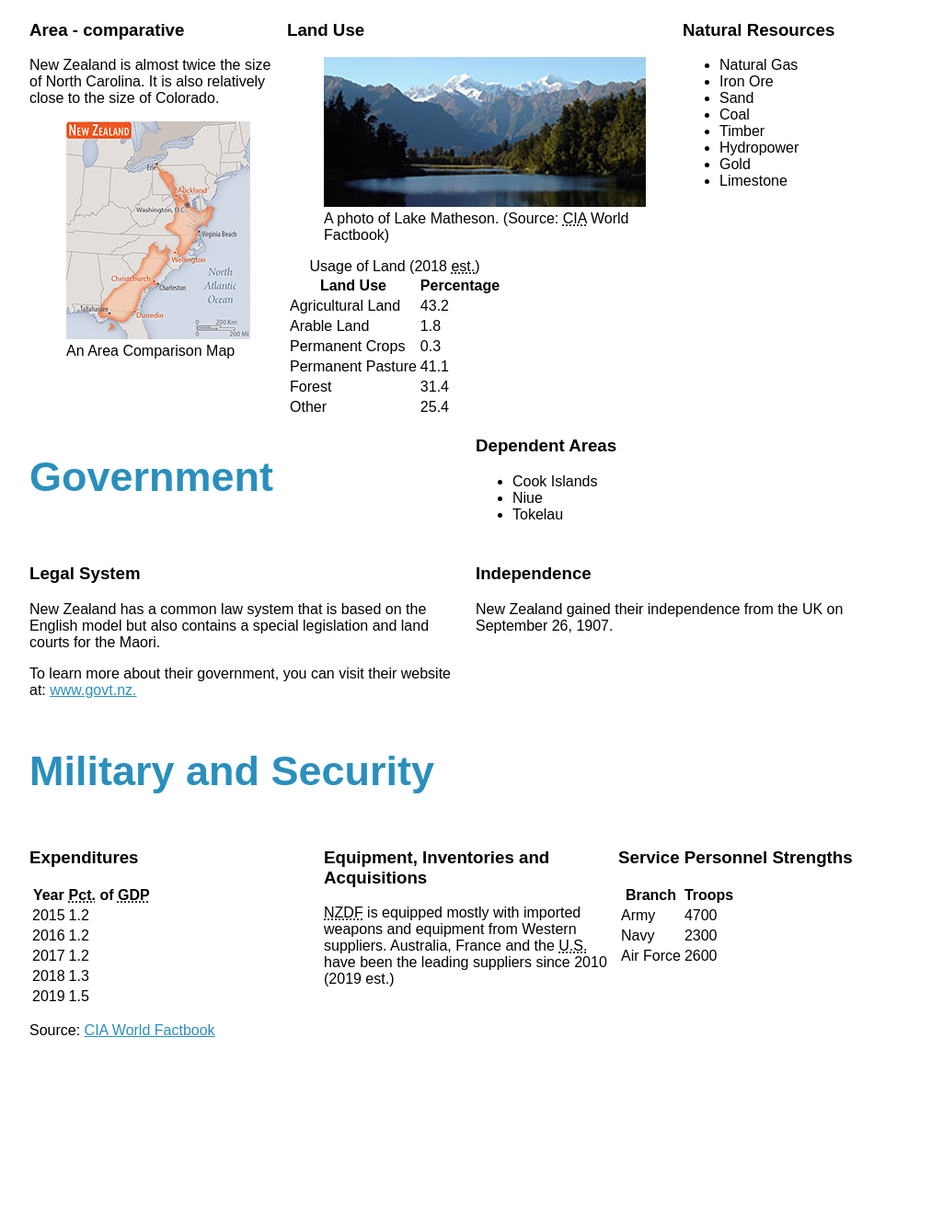
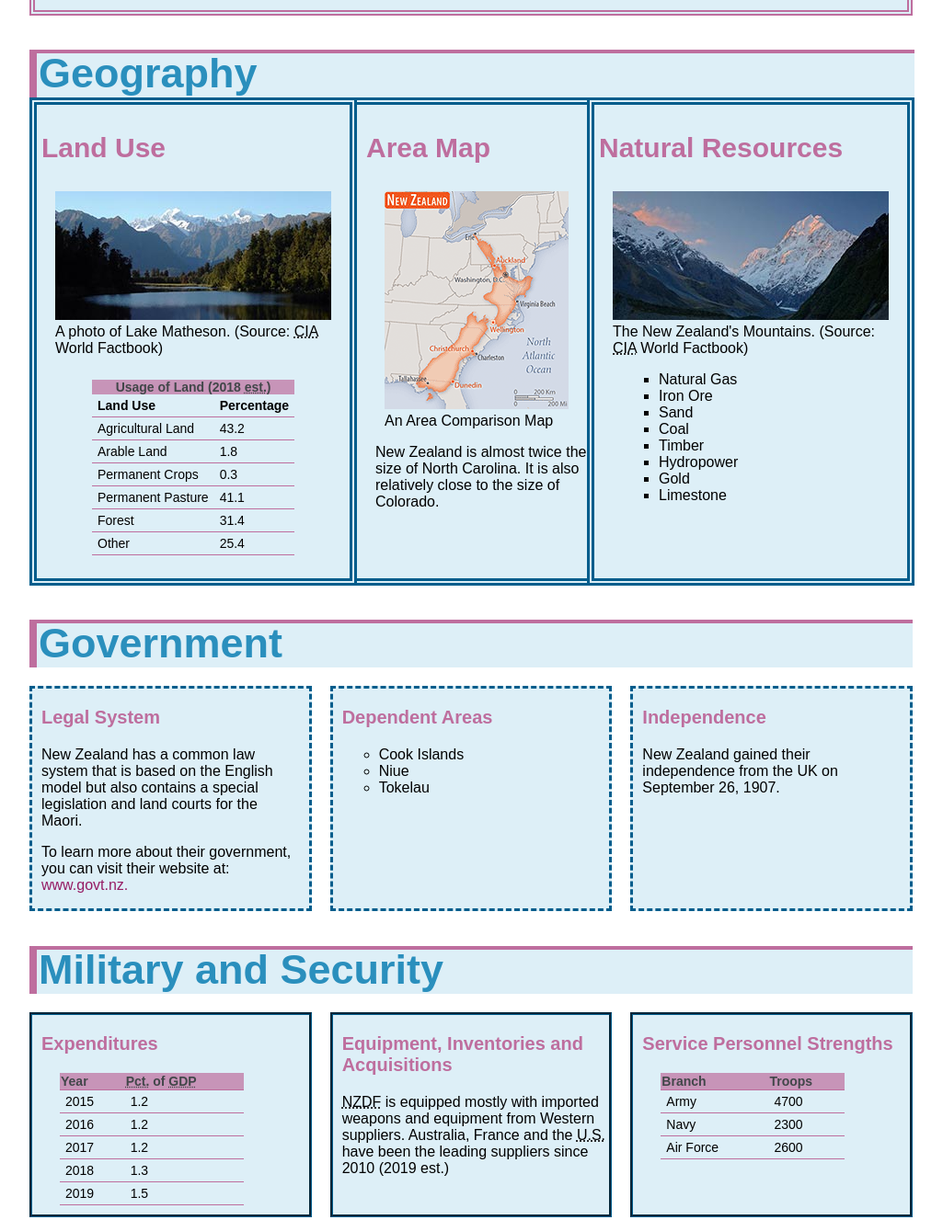
Before and after one commit to CheriseC/CheriseC.github.io, a plain HTML site: page new-zealand.html in a window 1280 px wide. Shown: the part 657-1984 px from the top of the page at 92% size, without its empty margins (128-1153 px from the left). Before the commit the page ends 1803 px from the top, so only its background shows below. Drawn offline with Linux system fonts and the light colour scheme; a web font is replaced by a local one.

Commit message:
The 2nd Version CSS project
This is hopefully the final version of my CSS project.

```diff
--- a/css/style.css
+++ b/css/style.css
@@ -10,13 +10,24 @@ body {
 h1 {
   font-family: "Major Mono Display";
   color: rgb(2,93,140);
+  background-color: rgb(186,228,229);
   font-size: 70px;
-  margin-left: 150px;
+  box-shadow: 12px 12px 2px 1px rgb(190,110,158);
 }
 
 nav ul {
   padding-left: 0;
   list-style-type: none;
+  font-size: 20px;
+  padding-top: 5px;
+  padding-bottom: 5px;
+  background-color: rgb(221,239,247);
+  display: flex;
+  justify-content: space-between;
+  box-sizing: border-box;
+  border-top: dashed;
+  border-bottom: dashed;
+  border-color: rgb(190,110,158);
 }
 
 nav li {
@@ -28,12 +39,47 @@ nav li {
   display: grid;
   grid-template-columns: 300px 1fr;
   grid-gap: 15px;
+  margin-top: 45px;
+  background-color: rgb(221,239,247);
+  grid-gap: 20px;
+  box-sizing: border-box;
+  border-style: double;
+  border-color: rgb(190,110,158);
+  border-width: 6px;
+}
+
+#section-intro #introduction {
+  box-sizing: border-box;
+  border-left: dashed;
+  border-color: rgb(190,110,158);
+  border-width: medium;
+}
+
+#section-intro p {
+  box-sizing: border-box;
+  border-left: dashed;
+  border-color: rgb(190,110,158);
+  border-width: medium;
+}
+
+#flag {
+  margin-bottom: 50px;
+  margin-top: 50px;
+  padding-left: 10px;
+  padding-right: 10px;
 }
 
 #introduction {
   color: rgb(42,143,189);
-  font-size: 45px;
+  font-size: 48px;
   margin-top: 0;
+  margin-bottom: 20px;
+  padding-left: 10px;
+  box-sizing: border-box;
+}
+
+#section-intro p {
+  padding-left: 10px;
 }
 
 #section-geo {
@@ -45,50 +91,231 @@ nav li {
   grid-column: 1 / -1;
   font-size: 45px;
   color: rgb(42,143,189);
+  background-color: rgb(221,239,247);
+  margin-bottom: 0;
+  padding-left: 10px;
+  box-shadow: inset 8px 4px rgb(190,110,158);
+}
+
+.polaroid {
+  grid-column: 2 / 3;
+  box-sizing: border-box;
+  border-top: double rgb(2,93,140);
+  border-bottom: double rgb(2,93,140);
+  border-width: 8px;
+  background-color: rgb(221,239,247);
+  padding-left: 10px;
+}
+
+.polaroid figure {
+  margin-right: 20px;
+  margin-left: 20px;
+}
+
+.polaroid h3{
+  color: rgb(190,110,158);
+  font-size: 30px;
+  margin-right: 10px;
+}
+
+.polaroid p {
+  padding-left: 10px;
 }
 
 #resources {
   grid-column: 3 / -1;
+  box-sizing: border-box;
+  border-style: double;
+  border-width: 8px;
+  border-color: rgb(2,93,140);
+  background-color: rgb(221,239,247);
+}
+
+#resources figure {
+  margin-right: 20px;
+  margin-left: 20px;
+}
+
+#resources ul{
+  list-style-type: square;
+  margin-left: 30px;
+}
+
+#resources h3{
+  color: rgb(190,110,158);
+  font-size: 30px;
+  margin-left: 5px;
 }
 
 #land {
-  grid-column: 2 / 3;
+  grid-column: 1 / 2;
   grid-row: 2 / 3;
+  box-sizing: border-box;
+  border-style: double;
+  border-width: 8px;
+  border-color: rgb(2,93,140);
+  background-color: rgb(221,239,247);
+}
+
+#land figure {
+  margin-right: 20px;
+  margin-left: 20px;
+}
+
+#land h3 {
+  color: rgb(190,110,158);
+  font-size: 30px;
+  margin-left: 5px;
+}
+
+#land table {
+  padding-left: 20px;
 }
 
 #gov {
   display: grid;
-  grid-template-columns: 1fr 1fr;
-  grid-gap: 10px;
+  grid-template-columns: 1fr 1fr 1fr;
+  grid-gap: 20px;
+}
+
+#gov ul {
+  list-style-type: circle;
 }
 
 #government {
+  grid-column: 1 / -1;
   font-size: 45px;
   color: rgb(42,143,189);
+  background-color: rgb(221,239,247);
+  margin-bottom: 0;
+  padding-left: 10px;
+  box-shadow: inset 8px 4px rgb(190,110,158);
 }
 
 #legal {
   grid-column: 1 / 2;
   grid-row: 2 / 3;
+  background-color: rgb(221,239,247);
+  border-style: dashed;
+  border-color: rgb(2,93,140);
+  padding-left: 10px;
+  padding-right: 10px;
 }
 
+#legal h3 {
+  color: rgb(190,110,158);
+  font-size: 20px;
+}
+
+#dependent {
+  background-color: rgb(221,239,247);
+  border-style: dashed;
+  border-color: rgb(2,93,140);
+  padding-left: 10px;
+  padding-right: 10px;
+}
+
+#dependent h3 {
+  color: rgb(190,110,158);
+  font-size: 20px;
+}
+
+#independence {
+  background-color: rgb(221,239,247);
+  border-style: dashed;
+  border-color: rgb(2,93,140);
+  padding-left: 10px;
+  padding-right: 10px;
+}
+
+#independence h3 {
+  color: rgb(190,110,158);
+  font-size: 20px;
+}
 #section-mil {
   display: grid;
   grid-template-columns: 1fr 1fr 1fr;
+  grid-gap: 20px;
+}
+
+#section-mil article {
+  border-style: groove;
+  border-color: rgb(2,93,140);
+  background-color: rgb(221,239,247);
+  padding-left: 10px;
+}
+#section-mil article h3 {
+  color: rgb(190,110,158);
+  font-size: 20px;
 }
 
 #military {
   grid-column: 1 / -1;
   font-size: 45px;
   color: rgb(42,143,189);
+  margin-bottom: 0;
+  padding-left: 10px;
+  background-color: rgb(221,239,247);
+  box-shadow: inset 8px 4px rgb(190,110,158);
+}
+
+.land-table {
+  border-collapse: collapse;
+  margin: 25px 0;
+  font-size: 14px;
+  min-width: 200px;
+  margin-left: 60px;
+}
+
+.land-table caption {
+  font-weight: bold;
+  background-color: rgb(190,110,158);
+  opacity: 0.7;
+}
+
+.land-table th {
+  text-align: left;
+  font-weight: bold;
+}
+
+.land-table th, td {
+  padding: 4px 6px;
+}
+
+.land-table td, tr {
+  border-bottom: 1px solid rgb(190,110,158);
+}
+
+.mil-table {
+  border-collapse: collapse;
+  margin: 10px 0;
+  font-size: 14px;
+  min-width: 200px;
+  margin-left: 20px;
+}
+
+.mil-table th {
+  font-weight: bold;
+  background-color: rgb(190,110,158);
+  opacity: 0.7;
+  text-align: left;
+}
+
+footer {
+  background-color: rgb(221,239,247);
+}
+
+a {
+  color: rgb(149,28,100);
 }
 
 a:link {
-  color:rgb(42,143,189);
+  color: rgb(149,28,100);
+  text-decoration: none;
 }
 
 a:visited {
-  color: rgb(149,28,100);
+  color:rgb(42,143,189);
 }
 
 a:hover {
--- a/new-zealand.html
+++ b/new-zealand.html
@@ -16,7 +16,7 @@
         <li><a href="#introduction">Introduction</a></li>
         <li><a href="#geography">Geography</a></li>
         <li><a href="#government">Government</a></li>
-        <li><a href="#military">Military and Security</a></li>
+        <li><a href="#military">Military</a></li>
       </ul>
     </nav>
 
@@ -24,6 +24,7 @@
       <section id="section-intro">
         <article id="flag">
           <img src="images/new-zealand-flag.png" alt="The New Zealand Flag." />
+          <img src="images/nz-snow-copy.jpg" alt="New Zealand Snow." />
         </article>
         <article>
           <h2 id="introduction">Introduction</h2>
@@ -32,27 +33,32 @@
           <p>In <time datetime="1840">1840</time>, the chieftans entered into a compact with Great Britain called the Treaty of Waitang. In this treaty they ceded sovereignty to Queen Victoria while retaining territorial rights. That same year, the British began the first organized colonial settlement. Between <time datetime="1843">1843</time> and <time datetime="1872">1872</time>, there was a series of land wars that ended with the defeat of the native people.</p>
 
           <p>In <time datetime="1907">1907</time>, the British colony of New Zealand became an independent dominion and supported the <abbr title="United Kingdom">UK</abbr> militarily in both world wars. New Zealand's full participation in a number of defense alliances lapsed by the 1980s. In recent years, the government has sought to address longstanding Maori grievances.</p>
+
+          <p>The second photo features a sightseeing plane over Fox Glacier in Mount Cook National Park, South Island.</p>
       </article>
       </section>
 
       <section id="section-geo">
         <h2 id="geography">Geography</h2>
 
-        <article>
-          <h3>Area - comparative</h3>
-          <p>New Zealand is almost twice the size of North Carolina. It is also relatively close to the size of Colorado.</p>
-
+        <article class="polaroid">
+          <h3>Area Map</h3>
           <aside>
             <figure>
               <img src="images/new-zealand-area-map.png" alt="An Area Comparison Map" />
               <figcaption>An Area Comparison Map</figcaption>
             </figure>
           </aside>
+          <p>New Zealand is almost twice the size of North Carolina. It is also relatively close to the size of Colorado.</p>
         </article>
 
 
         <article id="resources">
           <h3>Natural Resources</h3>
+          <figure>
+            <img src="images/nz-snow-mt-copy.jpg" alt="New Zealand Mountains" />
+            <figcaption> The New Zealand's Mountains. (Source: <abbr title="Central Intelligence Agency">CIA</abbr> World Factbook)</figcaption>
+          </figure>
           <ul>
             <li>Natural Gas</li>
             <li>Iron Ore</li>
@@ -69,12 +75,12 @@
           <h3>Land Use</h3>
           <aside>
             <figure>
-              <img src="images/new-zealand-lake.jpg" alt="Photo of Lake Matheson on the South Island." />
+              <img src="images/nz-sec-copy.jpg" alt="Photo of Lake Matheson on the South Island." />
               <figcaption>A photo of Lake Matheson. (Source: <abbr title="Central Intelligence Agency">CIA</abbr> World Factbook)</figcaption>
             </figure>
           </aside>
 
-          <table>
+          <table class="land-table">
             <caption>Usage of Land (<time datetime="2018">2018</time> <abbr title="Estimate">est.</abbr>)</caption>
             <tr>
               <th>Land Use</th>
@@ -118,7 +124,7 @@
       <section id="gov">
         <h2 id="government">Government</h2>
 
-        <article>
+        <article id="dependent">
           <h3>Dependent Areas</h3>
           <ul>
             <li>Cook Islands</li>
@@ -127,7 +133,7 @@
           </ul>
         </article>
 
-        <article>
+        <article id="independence">
           <h3>Independence</h3>
           <p>New Zealand gained their independence from the UK on <time datetime="1907-09-26">September 26, 1907.</time> </p>
         </article>
@@ -146,7 +152,7 @@
         <article>
           <h3>Expenditures</h3>
 
-          <table>
+          <table class="mil-table">
             <tr>
               <th>Year</th>
               <th><abbr title="Percentage">Pct.</abbr> of <abbr title="Gross Domestic Product">GDP</abbr></th>
@@ -187,7 +193,7 @@
 
         <article>
           <h3>Service Personnel Strengths</h3>
-          <table>
+          <table class="mil-table">
             <tr>
               <th>Branch</th>
               <th>Troops</th>
```
Also changed, not shown: images/new-zealand-lake.jpg (deleted), images/nz-sec-copy.jpg (added), images/nz-snow-copy.jpg (added), images/nz-snow-mt-copy.jpg (added).
